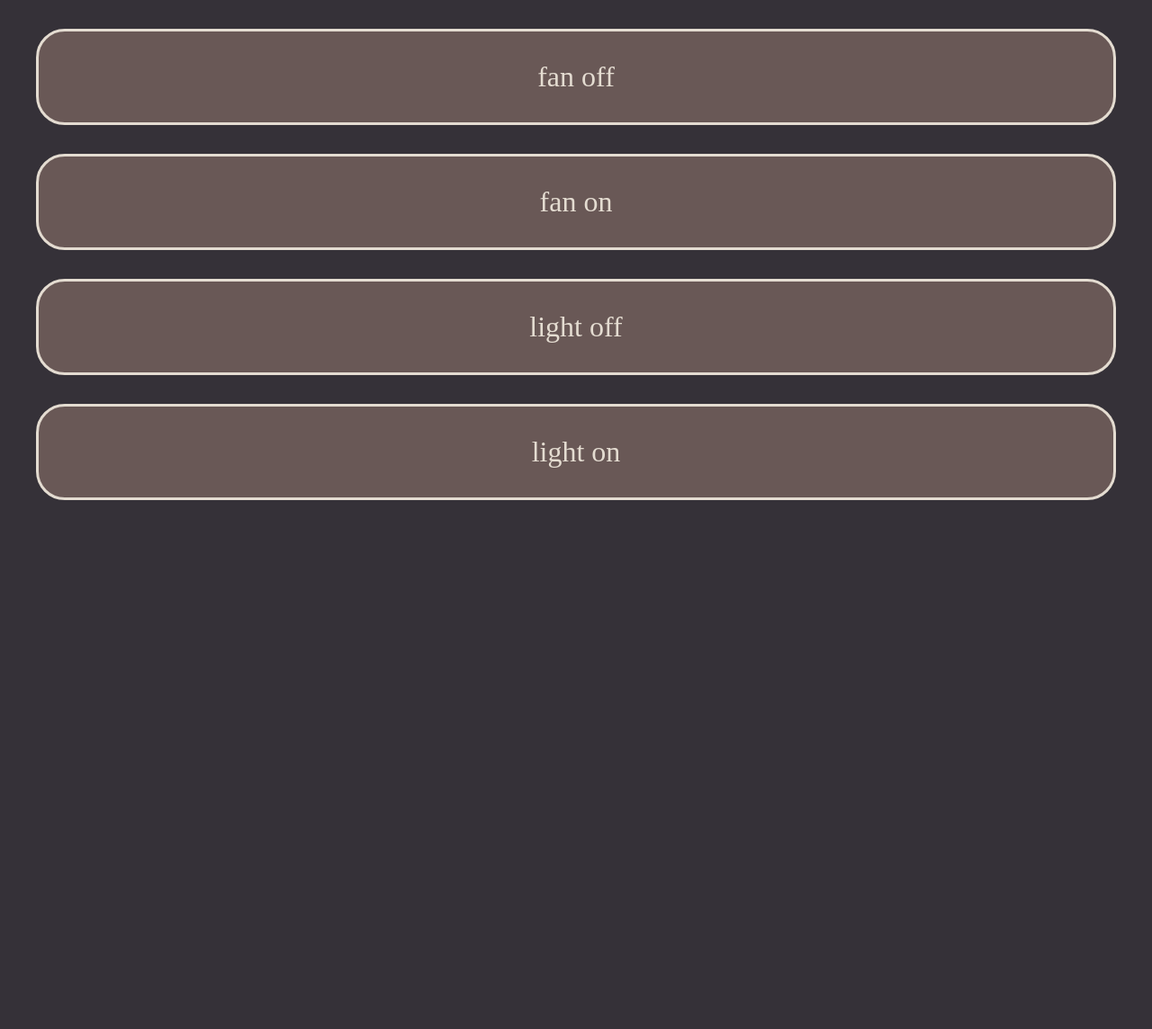
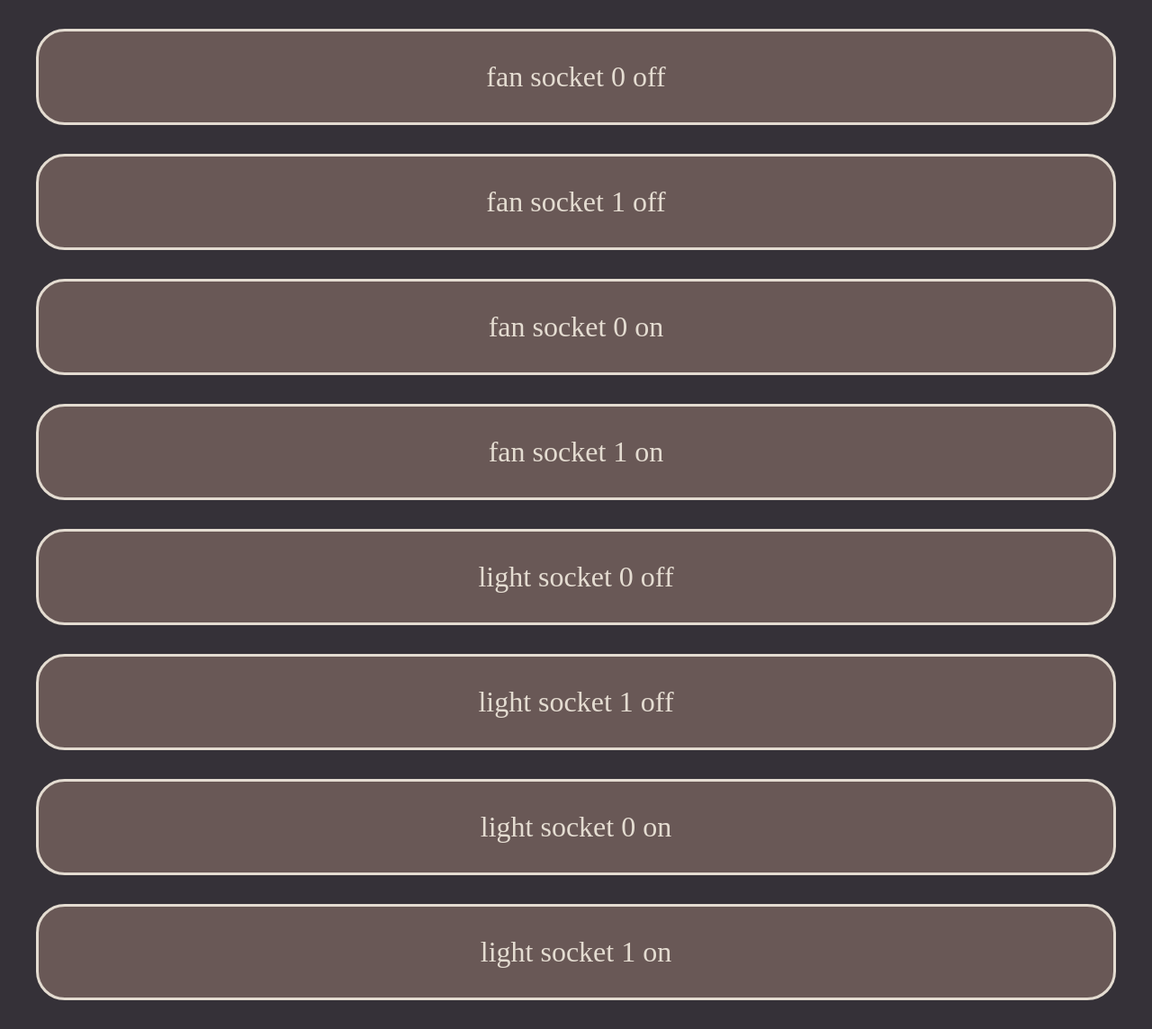
Before and after one commit to vanderh0ff/iamtoolazy, a Flask app: page / in a window 1280 px wide. Shown: the whole page at 90% size. Before the commit the page ends 556 px from the top, so only its background shows below. Run offline with Flask 2, Linux system fonts and the light colour scheme.

Commit message:
added individual switch control
also started the work on registration and error pages

```diff
--- a/app/templates/index.html
+++ b/app/templates/index.html
@@ -5,8 +5,10 @@
   </head>
   <body>
     {% for switch in switches %}
-      <div class="toggle-button off"><a href="off?netid={{switch.network_id}}"> {{ switch.name }} off </a> </div>
-      <div class="toggle-button on"><a href="on?netid={{switch.network_id}}"> {{ switch.name }} on </a> </div>
+      <div class="toggle-button off"><a href="off?netid={{switch.network_id}};socket=0"> {{ switch.name }} socket 0 off </a> </div>
+      <div class="toggle-button off"><a href="off?netid={{switch.network_id}};socket=1"> {{ switch.name }} socket 1 off </a> </div>
+      <div class="toggle-button on"><a href="on?netid={{switch.network_id}};socket=0"> {{ switch.name }} socket 0 on </a> </div>
+      <div class="toggle-button on"><a href="on?netid={{switch.network_id}};socket=1"> {{ switch.name }} socket 1 on </a> </div>
     {% endfor %}
   </body>
 </html>
--- a/app/views.py
+++ b/app/views.py
@@ -14,18 +14,44 @@
 @app.route('/off')
 def switch_off():
     network_id = request.args.get('netid')
+    switch = request.args.get('switch')
     print("toggling {}".format(network_id))
-    sub.call('hacklet off -n {} -s 0'.format(network_id), shell=True)
-    sub.call('hacklet off -n {} -s 1'.format(network_id), shell=True)
+    if network_id is None:
+        return error("no netid provided")
+    if switch is None:
+        sub.call('hacklet off -n {} -s 0'.format(network_id), shell=True)
+        sub.call('hacklet off -n {} -s 1'.format(network_id), shell=True)
+    if switch == "1" or switch == "0" :
+        sub.call('hacklet off -n {} -s {}'.format(network_id,switch), shell=True)
+    else:
+        return error("invalid switch provided")
     return index()
 
 @app.route('/on')
 def switch_on():
     network_id = request.args.get('netid')
+    switch = request.args.get('switch')
     print("toggling {}".format(network_id))
-    sub.call('hacklet on -n {} -s 0'.format(network_id), shell=True)
-    sub.call('hacklet on -n {} -s 1'.format(network_id), shell=True)
+    if network_id is None:
+        return error("no netid provided")
+    if switch is None:
+        sub.call('hacklet on -n {} -s 0'.format(network_id), shell=True)
+        sub.call('hacklet on -n {} -s 1'.format(network_id), shell=True)
+    if switch == "1" or switch == "0" :
+        sub.call('hacklet on -n {} -s {}'.format(network_id,switch), shell=True)
+    else:
+        return error("invalid swithch provided")
     return index()
+
+@app.route('/error')
+def error():
+    title = "error"
+    return render_template("error.html", title=title)
+
+@app.route('/register')
+def register():
+    title = "register"
+    return render_template("register.html", title=title)
 
 def read_switches():
     switch_file = open("data/switches.json")
```
Also changed, not shown: app/templates/error.html (added, +9 -0 lines), app/templates/register.html (added, +15 -0 lines).
